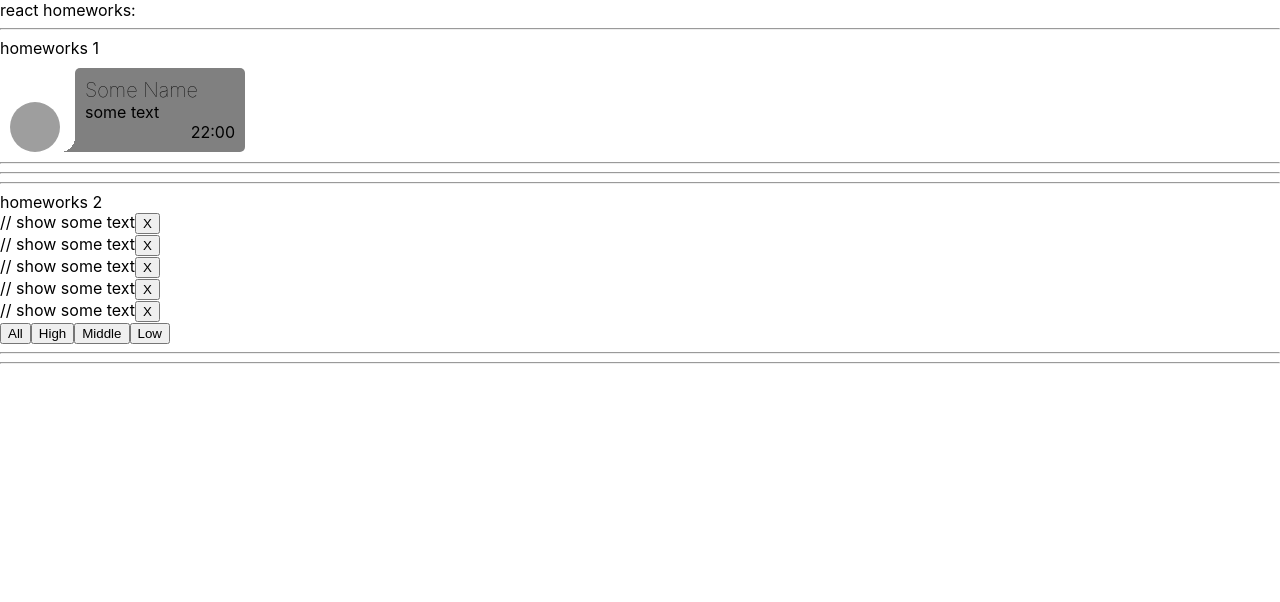
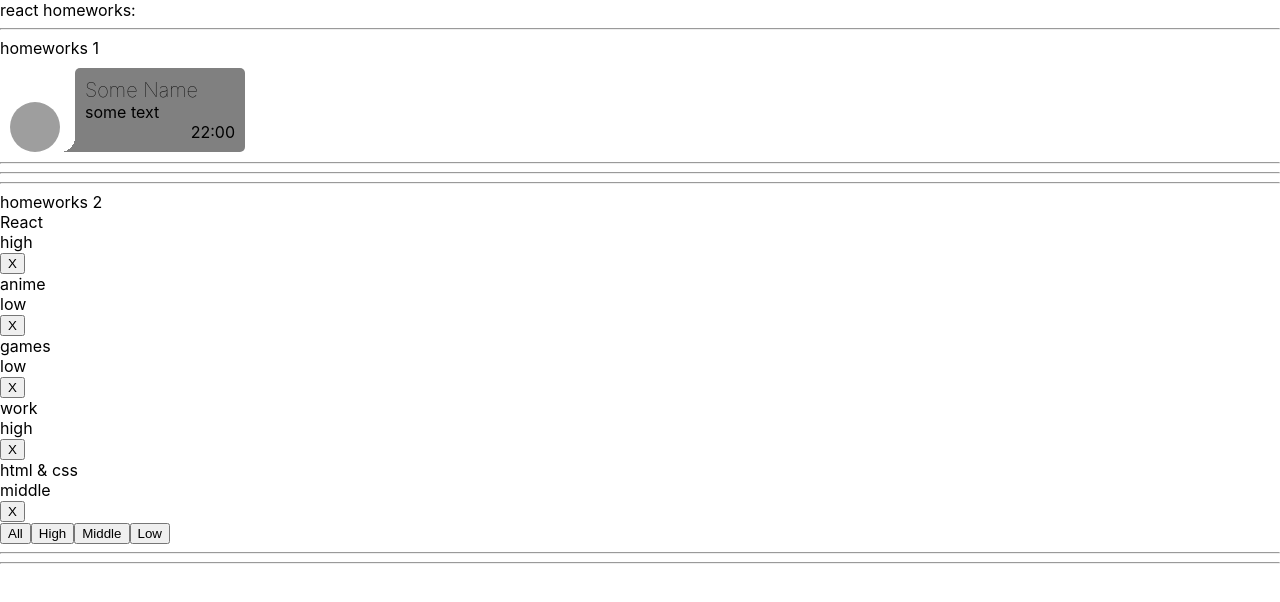
Before and after one commit to DmitriyKaplan28/homework, a React (Create React App) app: page / in a window 1280 px wide. Shown: the top 602 px of the page. Built offline with nearby package versions, Linux system fonts and the light colour scheme; grey boxes are pictures that could not be loaded.

Commit message:
2nd done withous html&css

```diff
--- a/src/p2-homeworks/h2/Affair.tsx
+++ b/src/p2-homeworks/h2/Affair.tsx
@@ -1,17 +1,19 @@
 import React from 'react'
+import {AffairType} from "./HW2";
 
 type AffairPropsType = {
     // key не нужно типизировать
-    affair: any // need to fix any
-    deleteAffairCallback: any // need to fix any
+    affair: AffairType // need to fix any
+    deleteAffairCallback: (id: number) => void // need to fix any
 }
 
 function Affair(props: AffairPropsType) {
-    const deleteCallback = () => {}// need to fix
+    const deleteCallback = () => {props.deleteAffairCallback(props.affair._id)}// need to fix
 
     return (
         <div>
-            // show some text
+            <div>{props.affair.name}</div>
+            <div>{props.affair.priority}</div>
 
             <button onClick={deleteCallback}>X</button>
         </div>
--- a/src/p2-homeworks/h2/Affairs.tsx
+++ b/src/p2-homeworks/h2/Affairs.tsx
@@ -1,11 +1,12 @@
 import React from 'react'
 import Affair from './Affair'
-import {AffairType} from './HW2'
+import {AffairType, FilterType} from './HW2'
 
 type AffairsPropsType = { // need to fix any
-    data: any
-    setFilter: any
-    deleteAffairCallback: any
+    data: AffairType []
+    setFilter: (filter: FilterType) => void
+    deleteAffairCallback: (id: number) => void
+    filter?: FilterType
 }
 
 function Affairs(props: AffairsPropsType) {
@@ -17,10 +18,21 @@ function Affairs(props: AffairsPropsType) {
         />
     ))
 
-    const setAll = () => {} // need to fix
-    const setHigh = () => {}
-    const setMiddle = () => {}
-    const setLow = () => {}
+    const setAll = () => {
+        props.setFilter("all")
+    } // need to fix
+    const setHigh = () => {
+        props.setFilter("high")
+    }
+    const setMiddle = () => {
+        props.setFilter("middle")
+    }
+    const setLow = () => {
+        props.setFilter("low")
+    }
+    /*const onClickHandler = (event: React.MouseEvent<HTMLButtonElement, MouseEvent>) => {
+        props.setFilter(event.currentTarget.value as FilterType)
+    }*/
 
     return (
         <div>
--- a/src/p2-homeworks/h2/HW2.tsx
+++ b/src/p2-homeworks/h2/HW2.tsx
@@ -2,12 +2,16 @@ import React, {useState} from 'react'
 import Affairs from './Affairs'
 
 // types
-export type AffairPriorityType = any // need to fix any
-export type AffairType = any // need to fix any
+export type AffairPriorityType = 'high' | 'middle' | 'low'
+export type AffairType = {
+    _id: number
+    name: string
+    priority: AffairPriorityType
+}
 export type FilterType = 'all' | AffairPriorityType
 
 // constants
-const defaultAffairs: any = [ // need to fix any
+const defaultAffairs: Array<AffairType> = [ // need to fix any
     {_id: 1, name: 'React', priority: 'high'},
     {_id: 2, name: 'anime', priority: 'low'},
     {_id: 3, name: 'games', priority: 'low'},
@@ -16,20 +20,20 @@ const defaultAffairs: any = [ // need to fix any
 ]
 
 // pure helper functions
-export const filterAffairs = (affairs: any, filter: any): any => { // need to fix any
+export const filterAffairs = (affairs: AffairType[], filter: FilterType): AffairType[] => { // need to fix any
     if (filter === 'all') return affairs
-    else return // need to fix
+    else return affairs.filter(affairs => affairs.priority===filter)// need to fix
 }
-export const deleteAffair = (affairs: any, _id: any): any => { // need to fix any
-    return // need to fix
+export const deleteAffair = (affairs: AffairType[], _id: number): AffairType[] => { // need to fix any
+    return affairs.filter(affairs => affairs._id !== _id)// need to fix
 }
 
 function HW2() {
-    const [affairs, setAffairs] = useState<any>(defaultAffairs) // need to fix any
+    const [affairs, setAffairs] = useState<AffairType[]>(defaultAffairs) // need to fix any
     const [filter, setFilter] = useState<FilterType>('all')
 
     const filteredAffairs = filterAffairs(affairs, filter)
-    const deleteAffairCallback = (_id: any) => setAffairs(deleteAffair(affairs, _id)) // need to fix any
+    const deleteAffairCallback = (_id: number) => setAffairs(deleteAffair(affairs, _id)) // need to fix any
 
     return (
         <div>
```
